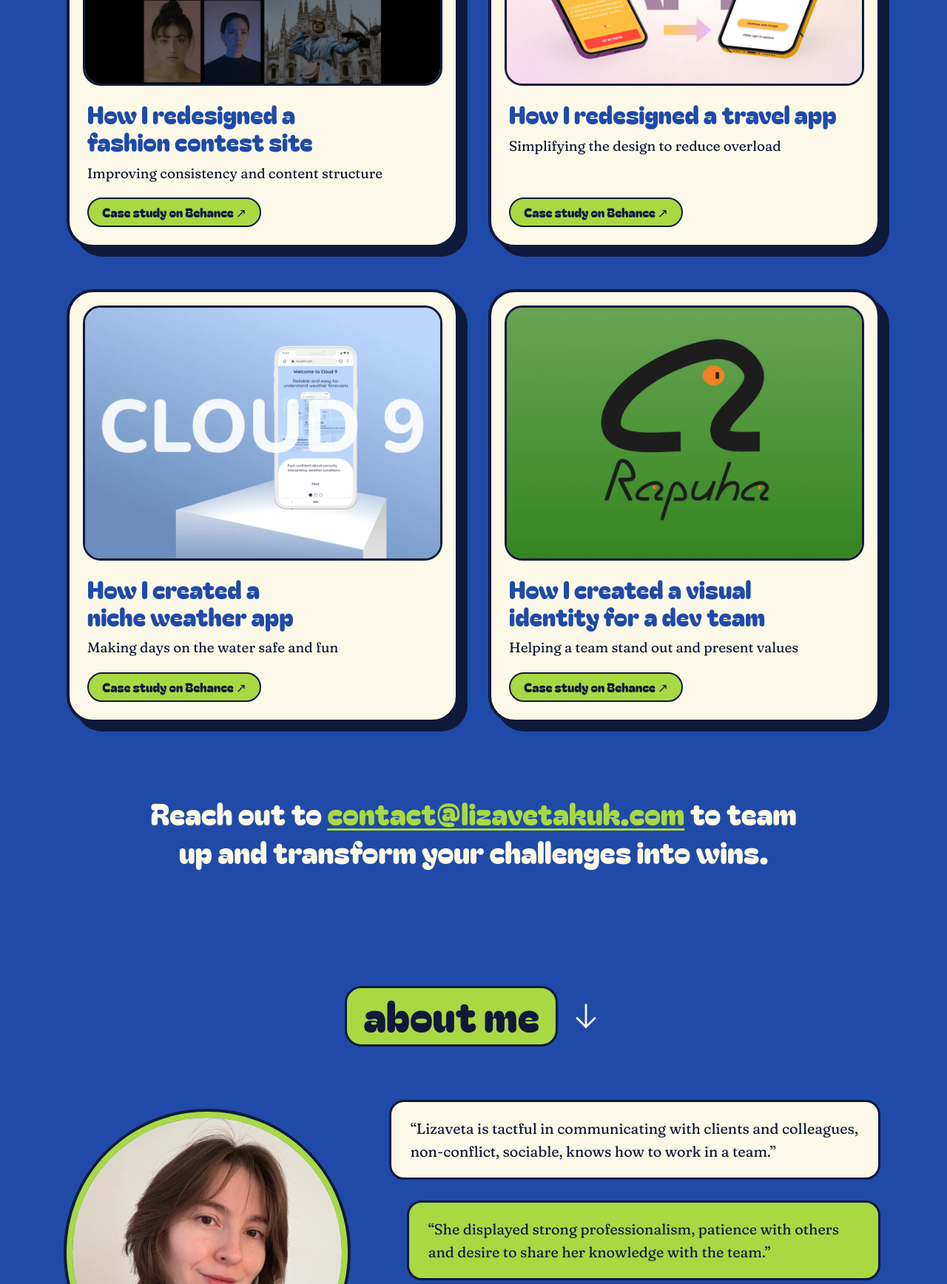
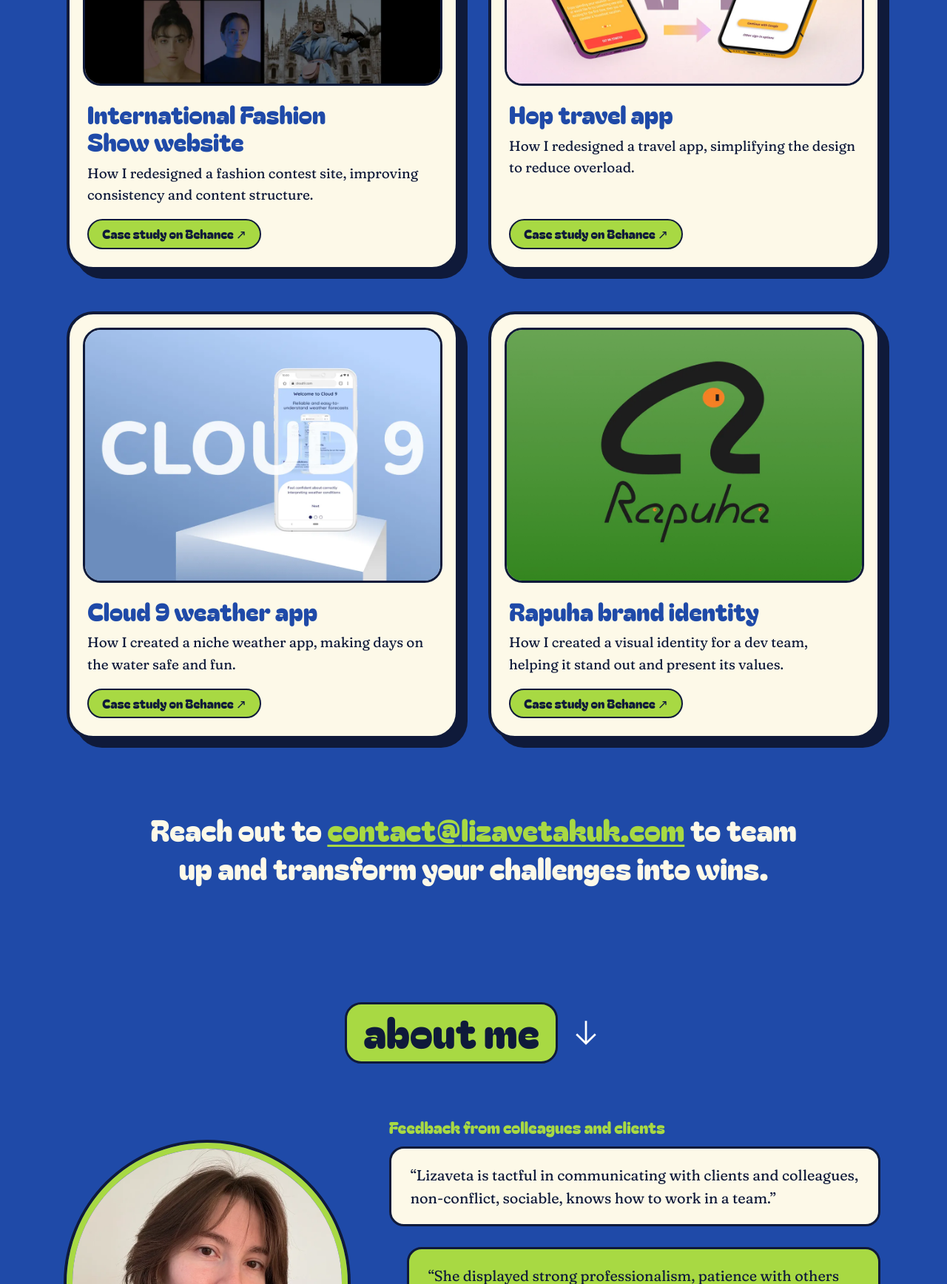
Before and after one commit to lkukhareva/portfolio, an Astro site: page / in a window 1280 px wide. Shown: the part 1080-2816 px from the top of the page at 74% size. Built offline with nearby package versions, Linux system fonts and the light colour scheme; Astro itself is replaced by a stand-in of ours.

Commit message:
Clarify project titles and add quote context
- Name each project in its title and move summaries to descriptions
- Label colleague and client feedback

```diff
--- a/public/css/about.css
+++ b/public/css/about.css
@@ -37,7 +37,7 @@
   font-size: 20px;
 }
 
-.quote:nth-child(even) {
+.quote:nth-of-type(even) {
   background-color: var(--lime);
   margin-left: 24px;
 }
@@ -60,11 +60,17 @@
   align-content: start;
 }
 
-/* Headings, not colour, tell the two groups apart. */
+/* Headings, not colour, name the quotes and tell the two skill groups apart. */
+.quotes-heading,
 .skill-heading {
   margin-bottom: 14px;
   color: var(--lime);
   font: 400 22px/1.2 var(--display);
+}
+
+/* The quotes stack with a wider gap; pull the label back to the same 14px. */
+.quotes-heading {
+  margin-bottom: -14px;
 }
 
 .skill-list {
@@ -140,7 +146,7 @@
     margin-inline: auto;
   }
 
-  .quote:nth-child(even) {
+  .quote:nth-of-type(even) {
     margin-left: 0;
   }
 
--- a/src/components/AboutSection.astro
+++ b/src/components/AboutSection.astro
@@ -36,6 +36,7 @@ const stories = [
   <div class="about-intro">
     <img loading="lazy" src="profile.webp" alt="Lizaveta Kukharava" width="900" height="1098" class="about-portrait">
     <div class="quotes">
+      <h3 class="quotes-heading">Feedback from colleagues and clients</h3>
       <blockquote class="quote">
         “Lizaveta is tactful in communicating with clients and colleagues,
         non-conflict, sociable, knows how to work in a team.”
--- a/src/data/projects.ts
+++ b/src/data/projects.ts
@@ -2,26 +2,26 @@ export const projects = {
   fashion: {
     href: 'https://www.behance.net/gallery/216457395/International-Fashion-Show-Website-Redesign',
     image: 'IFDwork.webp',
-    title: 'How I redesigned a fashion contest site',
-    description: 'Improving consistency and content structure',
+    title: 'International Fashion Show website',
+    description: 'How I redesigned a fashion contest site, improving consistency and content structure.',
   },
   hop: {
     href: 'https://www.behance.net/gallery/163104401/Hop-App-UIUX-Case-Study',
     image: 'Hopappwork.webp',
-    title: 'How I redesigned a travel app',
-    description: 'Simplifying the design to reduce overload',
+    title: 'Hop travel app',
+    description: 'How I redesigned a travel app, simplifying the design to reduce overload.',
   },
   cloud: {
     href: 'https://www.behance.net/gallery/142352791/Cloud-9-app-UX-Case-Study',
     image: 'Cloud9work.webp',
-    title: 'How I created a niche weather app',
-    description: 'Making days on the water safe and fun',
+    title: 'Cloud 9 weather app',
+    description: 'How I created a niche weather app, making days on the water safe and fun.',
   },
   rapuha: {
     href: 'https://www.behance.net/gallery/170639797/Rapuha-Brand-Design',
     image: 'Rapuhawork.webp',
-    title: 'How I created a visual identity for a dev team',
-    description: 'Helping a team stand out and present values',
+    title: 'Rapuha brand identity',
+    description: 'How I created a visual identity for a dev team, helping it stand out and present its values.',
   },
 } as const;
 
```
Also changed, not shown: tests/design-review.test.mjs (+7 -1 lines), tests/site.test.mjs (+13 -12 lines).
